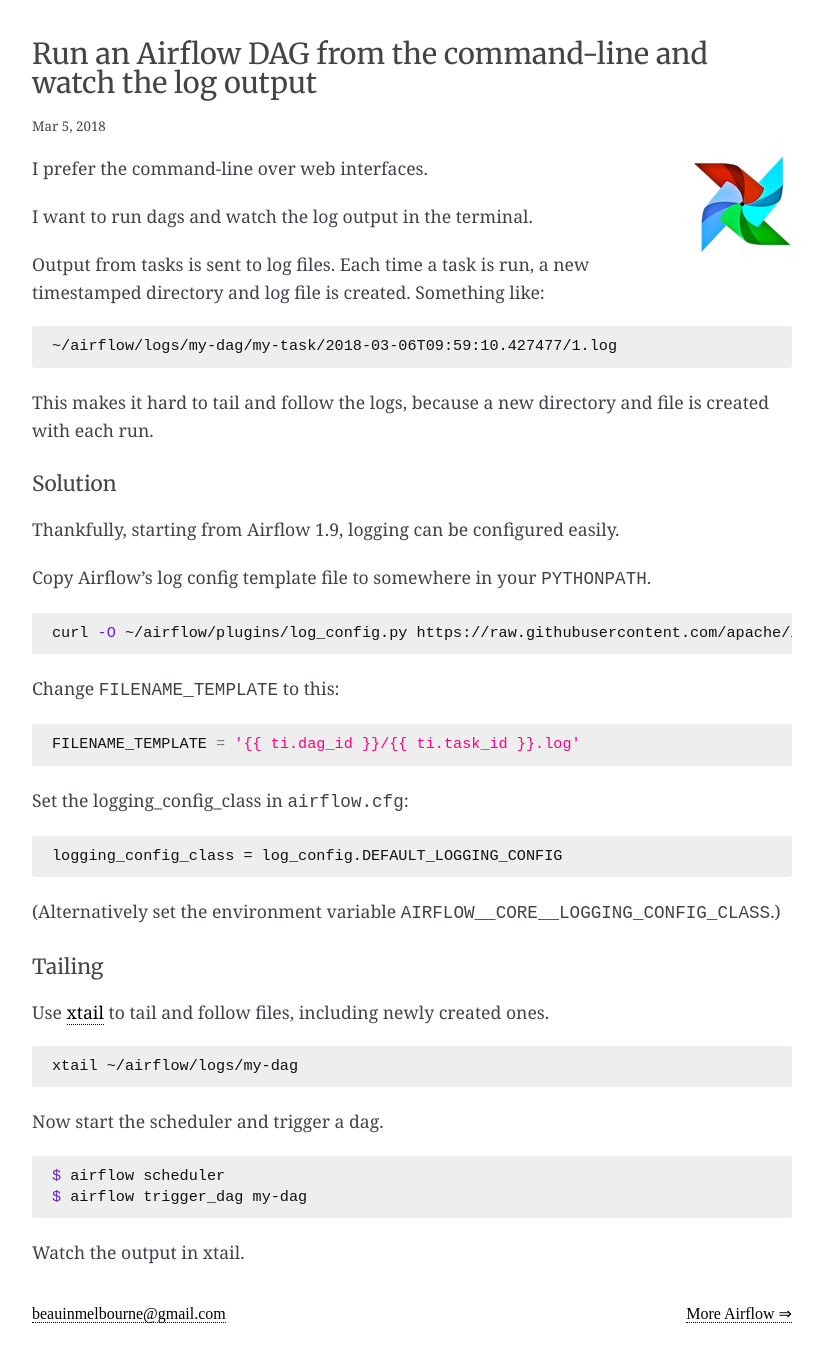
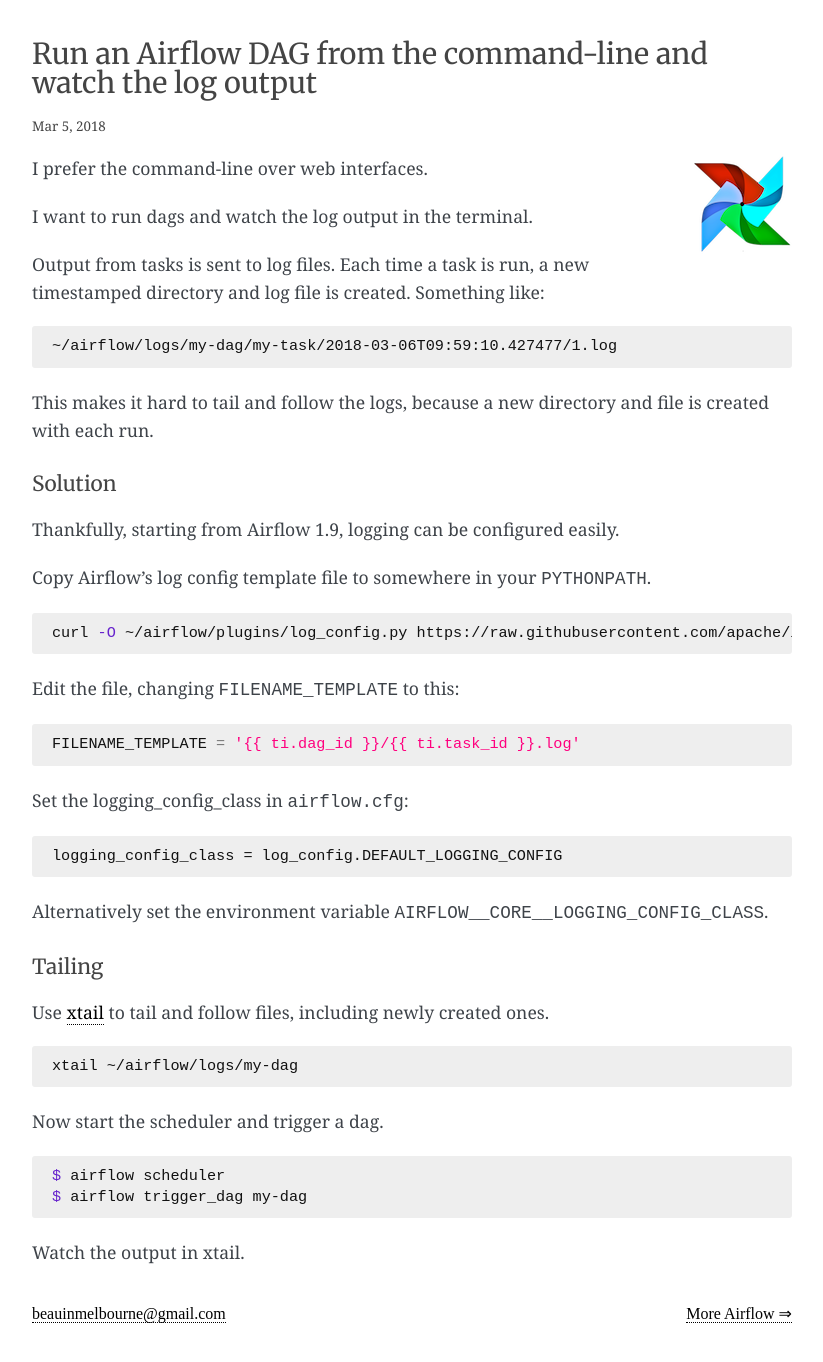
Before and after one commit to explodinglabs/explodinglabs.github.io, a Jekyll site: the page built from _posts/airflow/2018-03-05-run-dag-and-watch-logs.markdown, in a window 1280 px wide. Shown: the whole page, without its empty margins (228-1051 px from the left). Built offline with Jekyll 4.4.1, drawn with Linux system fonts in a browser that asks for light colours; some web fonts are replaced.

Commit message:
Adjust airflow logs post

````diff
--- a/_posts/airflow/2018-03-05-run-dag-and-watch-logs.markdown
+++ b/_posts/airflow/2018-03-05-run-dag-and-watch-logs.markdown
@@ -36,7 +36,7 @@
 curl -O ~/airflow/plugins/log_config.py https://raw.githubusercontent.com/apache/incubator-airflow/master/airflow/config_templates/airflow_local_settings.py
 ```
 
-Change `FILENAME_TEMPLATE` to this:
+Edit the file, changing `FILENAME_TEMPLATE` to this:
 ```sh
 {% raw %}FILENAME_TEMPLATE = '{{ ti.dag_id }}/{{ ti.task_id }}.log'{% endraw %}
 ```
@@ -46,9 +46,8 @@
 logging_config_class = log_config.DEFAULT_LOGGING_CONFIG
 ```
 
-(Alternatively set the environment variable
-`AIRFLOW__CORE__LOGGING_CONFIG_CLASS`.)
-
+Alternatively set the environment variable
+`AIRFLOW__CORE__LOGGING_CONFIG_CLASS`.
 
 ## Tailing
 
````
